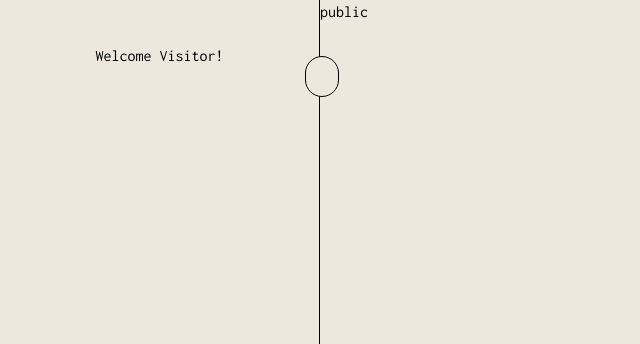
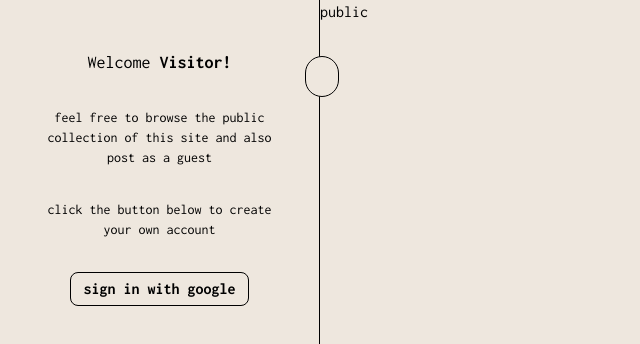
Before and after one commit to sid86-dev/Shaakirah, a Next.js app: page /public in a window 1280 px wide. Shown: the top 344 px of the page, without its empty margins (0-640 px from the left). Built offline with nearby package versions, Linux system fonts and the light colour scheme; no server answers; some icons are missing.

Commit message:
fix: menu rendering

```diff
--- /dev/null
+++ b/components/Menu/Authorized.tsx
@@ -0,0 +1,46 @@
+import { User } from "@/types";
+import axios from "axios";
+import { deleteCookie, getCookie } from "cookies-next";
+import { useRouter } from "next/router";
+import React, { FC } from "react";
+
+interface Props {
+  user: User;
+  setUser: React.Dispatch<React.SetStateAction<User | null | undefined>>;
+}
+
+const Authorized: FC<Props> = ({ user, setUser }) => {
+  const router = useRouter();
+
+  // handle logout
+  const logout = async () => {
+    const id = getCookie("id");
+    await axios.post(`${process.env.NEXT_PUBLIC_BASE_URL}/api/user/auth`, {
+      id,
+      auth: false,
+    });
+    setUser(null);
+    deleteCookie("id");
+    router.push("/public");
+  };
+
+  return (
+    <div className="flex flex-col items-center justify-center">
+      <p className="text-lg text-center">
+        Welcome{" "}
+        <span className="font-extrabold text-[#86B64E]">{user.username}</span>
+      </p>
+      <p className="text-sm text-[#766a68]">{new Date().toDateString()}</p>
+
+      {/* Logout button */}
+      <button
+        onClick={() => logout()}
+        className="bg-[#eee7de] hover:bg-[#86B64E] border-black font-bold border py-1 px-3 rounded-lg mt-8"
+      >
+        Logout
+      </button>
+    </div>
+  );
+};
+
+export default Authorized;
--- a/components/Menu/Index.tsx
+++ b/components/Menu/Index.tsx
@@ -6,7 +6,7 @@ import React, { FC, useEffect, useState } from "react";
 import { PiCaretRightBold, PiCaretLeftBold } from "react-icons/pi";
 import axios from "axios";
 import Public from "./Public";
-import User from "./User";
+import User from "./Authorized";
 
 interface Props {
   setIsOpen: React.Dispatch<React.SetStateAction<boolean>>;
@@ -65,8 +65,12 @@ const Menu: FC<Props> = ({ setIsOpen, isOpen }) => {
         )}
       </div>
 
-      <div className="my-8 p-3 w-full">
-        {user ? <User /> : <Public />}
+      <div className="my-12 px-8 w-full">
+        {user !== null && user !== undefined ? (
+          <User user={user} setUser={setUser} />
+        ) : (
+          <Public login={login} />
+        )}
       </div>
     </div>
   );
--- a/components/Menu/Public.tsx
+++ b/components/Menu/Public.tsx
@@ -1,11 +1,29 @@
-import React from "react";
+import React, { FC } from "react";
 
-const Public = () => {
+interface Props {
+  login: () => void;
+}
+
+const Public: FC<Props> = ({ login }) => {
   return (
     <div className="flex flex-col items-center justify-center">
-      <p className="text-md text-center">
-        Welcome <span className="font-bolder">Visitor!</span>
+      <p className="text-lg text-center">
+        Welcome <span className="font-extrabold">Visitor!</span>
       </p>
+
+      <p className="text-sm text-center mt-8">
+        feel free to browse the public collection of this site and also post as
+        a guest
+      </p>
+      <p className="text-sm text-center mt-8">
+        click the button below to create your own account
+      </p>
+      <button
+        onClick={() => login()}
+        className="bg-[#eee7de] hover:bg-[#86B64E] border-black font-bold border py-1 px-3 rounded-lg mt-8"
+      >
+        sign in with google
+      </button>
     </div>
   );
 };
--- a/components/Menu/User.tsx
+++ /dev/null
@@ -1,7 +0,0 @@
-import React from "react";
-
-const User = () => {
-  return <div>User</div>;
-};
-
-export default User;
--- a/pages/index.tsx
+++ b/pages/index.tsx
@@ -1,7 +1,7 @@
 import { useUser } from "@/context/userStore";
 import { User } from "@/types";
 import axios from "axios";
-import { deleteCookie, getCookie } from "cookies-next";
+import { getCookie } from "cookies-next";
 import { NextPage, NextPageContext } from "next";
 import { useRouter } from "next/router";
 import React, { useEffect } from "react";
@@ -11,29 +11,15 @@ type Props = {
 };
 
 const Home: NextPage<Props> = ({ session }) => {
-  const router = useRouter();
   const { user, setUser } = useUser();
 
   useEffect(() => {
-    if (session && !user) {
+    if (session && user === undefined) {
       setUser(session);
     }
   }, [session, user]);
 
-  // handle logout
-  const logout = async () => {
-    const id = getCookie("id");
-    await axios.post(`${process.env.NEXT_PUBLIC_BASE_URL}/api/user/auth`, {
-      id,
-      auth: false,
-    });
-    setUser(null);
-    deleteCookie("id");
-    router.push("/");
-  };
-
-  console.log(session);
-  return <div>{<button onClick={() => logout()}>Logout</button>}</div>;
+  return <div>{<button>Logout</button>}</div>;
 };
 
 Home.getInitialProps = async (ctx: NextPageContext) => {
```
Also changed, not shown: pages/public.tsx (+1 -10 lines).
